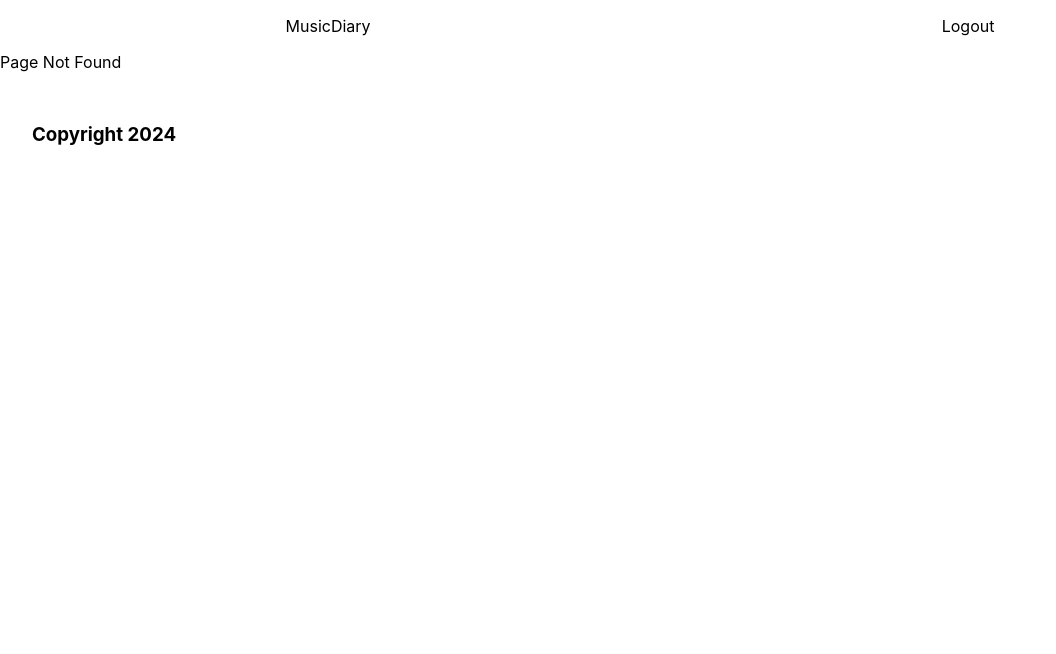
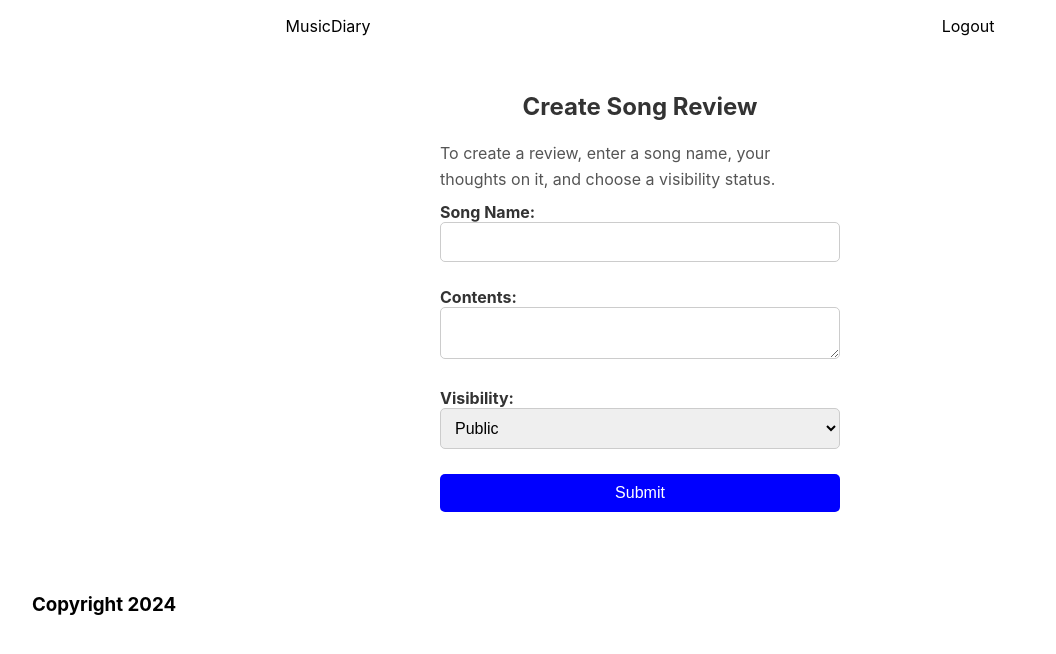
Before and after one commit to MusicDiaryDB/diary-frontend, a React (Create React App) app: page /1/review/new in a window 1280 px wide. Before the commit this address had no page. Shown: the top 654 px of the page, without its empty margins (0-1056 px from the left). Built offline with nearby package versions, Linux system fonts and the light colour scheme.

Commit message:
feat: create user review

```diff
--- a/src/App.tsx
+++ b/src/App.tsx
@@ -15,6 +15,7 @@ import Graph from "./pages/Graph";
 import AdminBoard from "./pages/AdminBoard";
 import AdminMetrics from "./pages/AdminMetrics";
 import UserDiaryReportCreate from "./pages/UserDiaryReportCreate";
+import UserReviewCreate from "./pages/UserReviewCreate";
 
 const queryClient = new QueryClient({
   defaultOptions: {
@@ -37,13 +38,16 @@ function App() {
           <Route path="/home" element={<Home />} />
           <Route path="/reviews" element={<Reviews />} />
           <Route path="/manage" element={<Management />} />
-          <Route path="/user_friends/:userId" element={<FriendsList />} />
 
+          {/* user specific endpoints */}
+          <Route path="/:userId/friends" element={<FriendsList />} />
           <Route
             path="/:userId/reports/new"
             element={<UserDiaryReportCreate />}
           />
+          <Route path="/:userId/review/new" element={<UserReviewCreate />} />
 
+          {/* admin specific endpoints */}
           <Route path="/admin/info-metrics" element={<AdminMetrics />} />
           <Route path="/admin/aggregate-metrics" element={<AdminBoard />} />
           <Route path="/admin/aggregate-graph" element={<Graph />} />
--- /dev/null
+++ b/src/assets/css/pages/UserReviewCreate.css
@@ -0,0 +1,65 @@
+.container {
+    padding: 20px;
+    max-width: 400px;
+    margin: auto;
+}
+
+.container label {
+    display: block;
+    font-weight: bold;
+    margin-bottom: 5px;
+    color: #333;
+}
+
+.container textarea,
+.container input,
+.container select {
+    width: 100%;
+    padding: 10px;
+    font-size: 1em;
+    border: 1px solid #ccc;
+    border-radius: 5px;
+    margin-bottom: 20px;
+    box-sizing: border-box;
+}
+
+.container button {
+    width: 100%;
+    padding: 10px;
+    font-size: 1em;
+    color: white;
+    border: none;
+    border-radius: 5px;
+    cursor: pointer;
+    text-align: center;
+}
+
+.container .button-submit {
+    background-color: blue;
+    margin-bottom: 10px;
+}
+
+.container .button-clear {
+    background-color: red;
+}
+
+.container button:hover {
+    opacity: 0.9;
+}
+
+.result-container {
+    margin-top: 20px;
+}
+
+.result-container h3 {
+    color: #333;
+    margin-bottom: 10px;
+}
+
+.result-container pre {
+    background-color: #f9f9f9;
+    padding: 10px;
+    border: 1px solid #ddd;
+    border-radius: 5px;
+    overflow-x: auto;
+}
--- a/src/assets/services/diary/userDiaryReports.ts
+++ b/src/assets/services/diary/userDiaryReports.ts
@@ -31,7 +31,6 @@ export const createUserDiaryReport = async function (
     res = resp.data;
   } catch (error) {
     console.log("Error creating report:", error);
-    throw error;
   }
 
   console.log(res);
--- /dev/null
+++ b/src/assets/services/diary/userReviews.ts
@@ -0,0 +1,43 @@
+import { diaryClient } from "../axios";
+import { getSongByName } from "./song";
+
+interface DisplayReview {
+  SongName: string;
+  Contents: string;
+  Visibility: string;
+}
+
+export const createUserReview = async function (
+  contents: string,
+  songName: string,
+  userId: number,
+  visibility: string,
+): Promise<{ reviewId: number; review: DisplayReview }> {
+  const song = await getSongByName(songName);
+  // TODO: add song to database if it doesn't exist already
+  const songId = song?.songId;
+
+  let res;
+  try {
+    const form = new FormData();
+    form.append("contents", contents);
+    form.append("songId", songId.toString());
+    form.append("userId", userId.toString());
+    form.append("visibility", visibility);
+
+    const resp = await diaryClient.post("/review/", form);
+    console.log(resp);
+    res = resp.data;
+  } catch (error) {
+    console.log(error);
+    throw error;
+  }
+  return {
+    reviewId: res.ReviewID,
+    review: {
+      Contents: contents,
+      SongName: songName,
+      Visibility: visibility,
+    },
+  };
+};
--- /dev/null
+++ b/src/pages/UserReviewCreate.tsx
@@ -0,0 +1,105 @@
+import React, { useState } from "react";
+import { useParams } from "react-router-dom";
+import { createUserReview } from "../assets/services/diary/userReviews";
+import "../assets/css/pages/UserReviewCreate.css";
+
+const UserReviewCreate: React.FC = function () {
+  const { userId } = useParams<{ userId: string }>();
+
+  const [contents, setContents] = useState("");
+  const [songName, setSongName] = useState("");
+  const [result, setResult] = useState<any | null>(null);
+  const [visibility, setVisibility] = useState("public");
+
+  const handleSubmit = async () => {
+    if (!userId) {
+      console.error("User ID is missing");
+      return;
+    }
+
+    try {
+      const response = await createUserReview(
+        contents,
+        songName,
+        parseInt(userId),
+        visibility,
+      );
+      setResult(response.review);
+    } catch (error) {
+      console.error("Error creating review:", error);
+    }
+  };
+
+  const handleClear = () => {
+    setContents("");
+    setSongName("");
+    setResult(null);
+  };
+
+  return (
+    <div className="container">
+      <h2>Create Song Review</h2>
+      <div>
+        <p>
+          To create a review, enter a song name, your thoughts on it, and choose
+          a visibility status.
+        </p>
+      </div>
+      <div>
+        <label>
+          Song Name:
+          <input
+            type="text"
+            value={songName}
+            onChange={(e) => setSongName(e.target.value)}
+          />
+        </label>
+      </div>
+      <div>
+        <label>
+          Contents:
+          <textarea
+            value={contents}
+            onChange={(e) => setContents(e.target.value)}
+          />
+        </label>
+      </div>
+      <div>
+        <label>
+          Visibility:
+          <select
+            value={visibility}
+            onChange={(e) => setVisibility(e.target.value)}
+          >
+            <option value="public">Public</option>
+            <option value="private">Private</option>
+          </select>
+        </label>
+      </div>
+      <div>
+        <button className="button-submit" onClick={handleSubmit}>
+          Submit
+        </button>
+      </div>
+      {result && (
+        <div className="result-container">
+          <h3>Review Created:</h3>
+          <ul className="report-list">
+            <li>
+              <strong>Song Name:</strong> {result.SongName}
+              <br />
+              <strong>Contents:</strong> {result.Contents}
+              <br />
+              <strong>Visibility:</strong> {result.Visibility}
+            </li>
+          </ul>
+          <button className="button-clear" onClick={handleClear}>
+            Clear
+          </button>
+        </div>
+      )}
+    </div>
+  );
+};
+
+export default UserReviewCreate;
```
